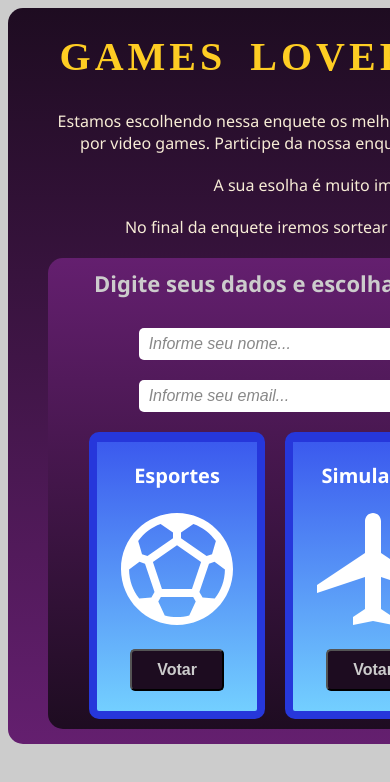
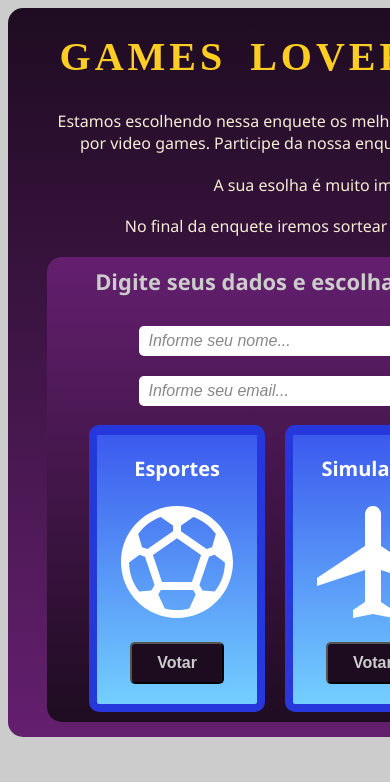
Before and after one commit to GabrielDev-Junior/Projeto-02-Modulo-01, a plain HTML site: page HTML/index.html in a window 390 px wide. Shown: the top 782 px of the page. Drawn offline with Linux system fonts and the light colour scheme; a web font is replaced by a local one.

Commit message:
closes #5 Ajustar os componentes html para a responsividade com rem

```diff
--- a/CSS/style.css
+++ b/CSS/style.css
@@ -12,7 +12,7 @@ body {
   align-items: center;
   background: linear-gradient(to top, #641f6f, #1e0c21);
   border-radius: 15px;
-  padding: 15px;
+  padding: 0.93rem;
 }
 .sub-container1 {
   margin: auto;
@@ -20,23 +20,23 @@ body {
   flex-direction: column;
   justify-content: center;
   align-items: center;
-  padding: 10px;
+  padding: 0.62rem;
 }
 .title {
   font-family: "Handjet";
-  letter-spacing: 4px;
-  word-spacing: 10px;
-  font-size: 40px;
+  letter-spacing: 0.25rem;
+  word-spacing: 0.62rem;
+  font-size: 2.5rem;
   color: #fecd23;
   font-weight: 700;
-  margin-bottom: 20px;
+  margin-bottom: 1.25rem;
 }
 .sub-title {
   color: #f7ecd6;
   display: flex;
   flex-direction: column;
   align-items: center;
-  padding: 10px;
+  padding: 0.62rem;
   text-align: center;
 }
 .sub-container2{
@@ -50,20 +50,20 @@ body {
 }
 .sub-title2{
   color: #cccccc;
-  font-size: 22px;
-  margin-top: 10px;
-  margin-bottom: 20px;
+  font-size: 1.37rem;
+  margin-top: 0.62rem;
+  margin-bottom: 1.25rem;
   font-weight: 600;
 }
 input{
   width: 70%;
-  height: 22px;
-  margin: 10px;
+  height: 1.25rem;
+  margin: 0.62rem;
   border-radius: 5px;
-  padding: 5px;
+  padding: 0.31rem;
   border: 0;
-  font-size: 16px;
-  padding-left: 8px;
+  font-size: 1rem;
+  padding-left: 0.5rem;
 }
 input:focus{
   outline: none;
@@ -72,14 +72,14 @@ input:focus{
 input::placeholder {
   color: #888;
   font-style: italic;
-  padding-left: 2px;
+  padding-left: 0.12rem;
 }
 .container-games{
   display: flex;
   justify-content: space-around;
   color: white;
   font-weight: 700;
-  font-size: 20px;
+  font-size: 1.25rem;
 }
 .games{
   display: flex;
@@ -90,18 +90,18 @@ input::placeholder {
   border-left: 8px solid #2637DB;
   border-right: 8px solid #2637DB;
   border-bottom: 8px solid #2637DB;
-  margin: 10px;
+  margin: 0.62rem;
   border-radius: 10px;
-  padding-top: 20px;
-  padding-bottom: 20px;
+  padding-top: 1.25rem;
+  padding-bottom: 1.25rem;
 }
 button{
-  padding-top: 10px;
-  padding-left: 25px;
-  padding-right: 25px;
-  padding-bottom: 10px;
+  padding-top: 0.62rem;
+  padding-left: 1.56rem;
+  padding-right: 1.56rem;
+  padding-bottom: 0.62rem;
   color:#cccccc;
-  font-size: 16px;
+  font-size: 1rem;
   background-color: #1D0C20;
   font-weight: 700;
   border-radius: 5px;
```
